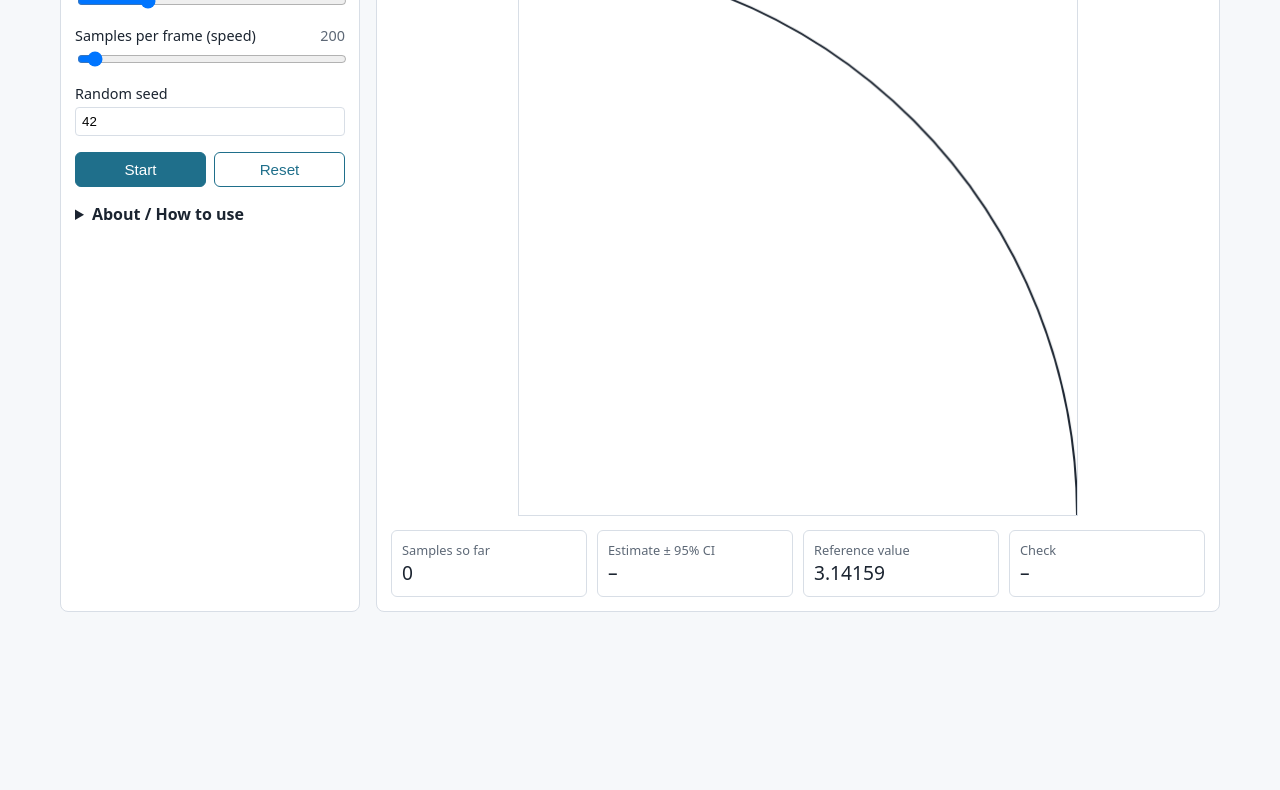
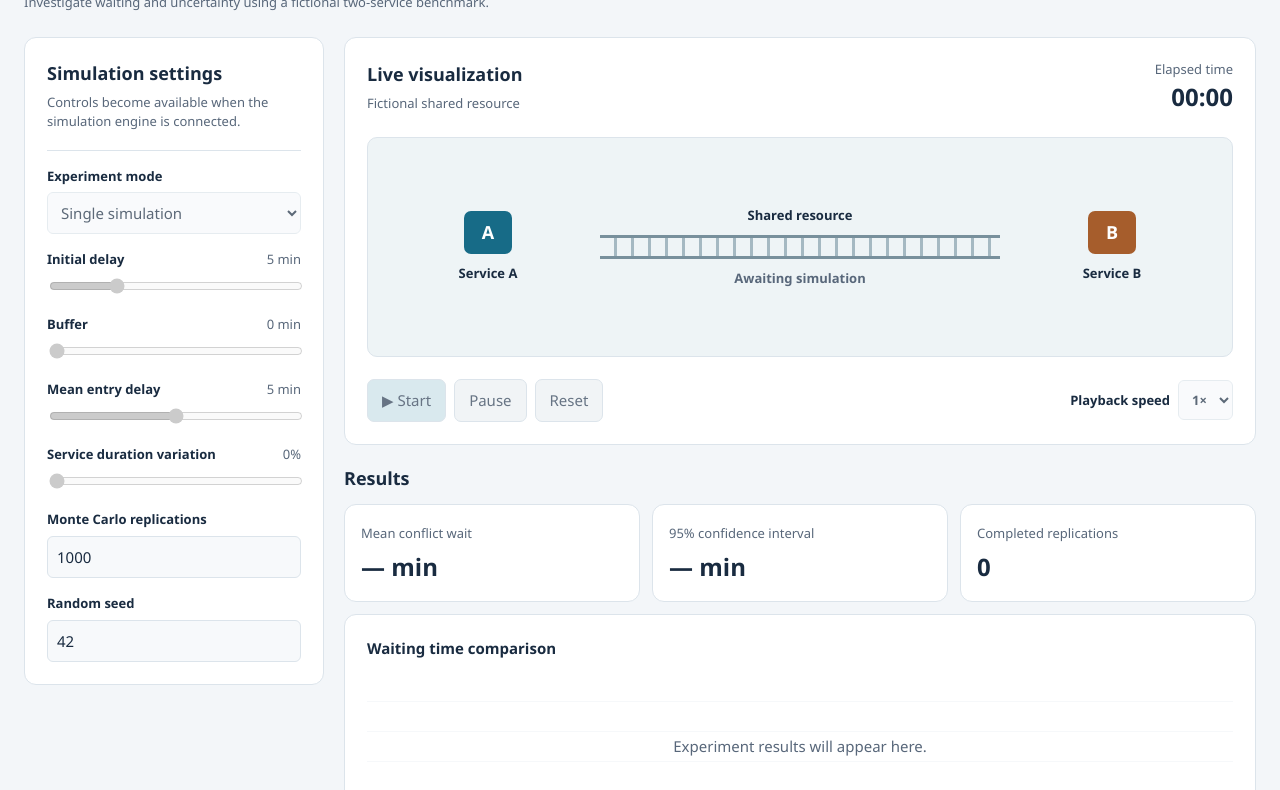
Before and after one commit to Naveeth235/single-track-rail-delay-simulation, a plain HTML site: page docs/index.html in a window 1280 px wide. Shown: the part 160-950 px from the top of the page. Before the commit the page ends 800 px from the top, so only its background shows below. Drawn offline with Linux system fonts and the light colour scheme.

Commit message:
Design dashboard layout for synthetic benchmark

```diff
--- a/docs/index.html
+++ b/docs/index.html
@@ -3,179 +3,65 @@
 <head>
   <meta charset="utf-8">
   <meta name="viewport" content="width=device-width, initial-scale=1">
-<title>[Project Title]: Interactive Demo</title>
-<!--
-  STARTER TEMPLATE. The example simulation below is a Monte Carlo estimate of pi.
-  It is here only to show the required structure:
-    - at least three adjustable parameters
-    - Start / Pause / Reset
-    - a live visualisation
-    - at least one quantitative output, checked against a reference value
-    - an "About / How to use" panel
-  Replace the SIMULATION section and the controls with your own model.
--->
-<style>
-  :root { --ink:#1b2430; --muted:#5d6876; --line:#d8dee6; --accent:#1f6f8b; --bg:#f6f8fa; --ok:#1a7f37; --warn:#b35900; }
-  * { box-sizing: border-box; }
-  body { margin:0; font-family: system-ui, -apple-system, "Segoe UI", Roboto, sans-serif; color:var(--ink); background:var(--bg); }
-  header { padding:16px 20px; background:#fff; border-bottom:1px solid var(--line); }
-  header h1 { margin:0; font-size:1.3rem; }
-  header p { margin:4px 0 0; color:var(--muted); font-size:.95rem; }
-  main { display:grid; grid-template-columns: 300px 1fr; gap:16px; padding:16px 20px; max-width:1200px; margin:0 auto; }
-  @media (max-width: 800px) { main { grid-template-columns: 1fr; } }
-  .panel { background:#fff; border:1px solid var(--line); border-radius:8px; padding:14px; }
-  label { display:block; font-size:.9rem; margin:12px 0 4px; }
-  label span { float:right; font-variant-numeric: tabular-nums; color:var(--muted); }
-  input[type=range] { width:100%; }
-  input[type=number] { width:100%; padding:6px; border:1px solid var(--line); border-radius:4px; }
-  .buttons { display:flex; gap:8px; margin-top:16px; }
-  button { flex:1; padding:8px; border:1px solid var(--accent); background:var(--accent); color:#fff; border-radius:6px; font-size:.95rem; cursor:pointer; }
-  button.secondary { background:#fff; color:var(--accent); }
-  canvas { width:100%; max-width:560px; aspect-ratio:1; display:block; margin:0 auto; background:#fff; border:1px solid var(--line); }
-  .stats { display:grid; grid-template-columns: repeat(auto-fit, minmax(150px,1fr)); gap:10px; margin-top:14px; }
-  .stat { border:1px solid var(--line); border-radius:6px; padding:10px; }
-  .stat .k { font-size:.8rem; color:var(--muted); }
-  .stat .v { font-size:1.2rem; font-variant-numeric: tabular-nums; }
-  .check.ok { color:var(--ok); } .check.warn { color:var(--warn); }
-  details { margin-top:16px; }
-  summary { cursor:pointer; font-weight:600; }
-  details p, details li { font-size:.92rem; line-height:1.45; }
-</style>
+  <title>Railway Delay Lab</title>
+  <link rel="stylesheet" href="style.css">
 </head>
 <body>
-<header>
-  <h1>[Project Title]</h1>
-  <p>[One-sentence description of what the simulation shows.]</p>
-</header>
-
+  <header><strong>Railway Delay Lab</strong><span>SE4042 · Transportation modelling</span></header>
   <main>
-  <section class="panel" aria-label="Controls">
-    <!-- REPLACE: your own parameters (at least three) -->
-    <label for="nTotal">Total samples <span id="nTotalVal"></span></label>
-    <input id="nTotal" type="range" min="1000" max="200000" step="1000" value="50000">
-
-    <label for="speed">Samples per frame (speed) <span id="speedVal"></span></label>
-    <input id="speed" type="range" min="10" max="5000" step="10" value="200">
-
+    <div class="intro">
+      <div><h1>Explore delay propagation</h1><p>Investigate waiting and uncertainty using a fictional two-service benchmark.</p></div>
+      <span class="badge">Layout preview</span>
+    </div>
+    <div class="dashboard">
+      <aside class="panel">
+        <h2>Simulation settings</h2>
+        <p>Controls become available when the simulation engine is connected.</p>
+        <fieldset disabled>
+          <label for="mode">Experiment mode</label>
+          <select id="mode"><option>Single simulation</option><option>Monte Carlo experiment</option></select>
+          <label for="delay">Initial delay <span>5 min</span></label>
+          <input id="delay" type="range" min="0" max="20" value="5">
+          <label for="buffer">Buffer <span>0 min</span></label>
+          <input id="buffer" type="range" min="0" max="15" value="0">
+          <label for="entry">Mean entry delay <span>5 min</span></label>
+          <input id="entry" type="range" min="0" max="10" value="5">
+          <label for="variation">Service duration variation <span>0%</span></label>
+          <input id="variation" type="range" min="0" max="30" value="0">
+          <label for="runs">Monte Carlo replications</label>
+          <input id="runs" type="number" min="100" value="1000">
           <label for="seed">Random seed</label>
-    <input id="seed" type="number" value="42" min="1" step="1">
-
-    <div class="buttons">
-      <button id="startBtn">Start</button>
-      <button id="resetBtn" class="secondary">Reset</button>
+          <input id="seed" type="number" min="1" value="42">
+        </fieldset>
+      </aside>
+      <div class="content">
+        <section class="panel">
+          <div class="heading"><div><h2>Live visualization</h2><p>Fictional shared resource</p></div><div class="clock"><small>Elapsed time</small><strong>00:00</strong></div></div>
+          <div class="scene" role="img" aria-label="Conceptual diagram of two fictional services and a shared resource">
+            <div class="service"><b class="marker">A</b>Service A</div>
+            <div class="resource">Shared resource<div class="track"></div><small>Awaiting simulation</small></div>
+            <div class="service"><b class="marker orange">B</b>Service B</div>
           </div>
-
-    <details>
-      <summary>About / How to use</summary>
-      <!-- REPLACE: explain your model, its parameters and how to read the outputs -->
-      <p>This example estimates &pi; by sampling random points in a unit square and counting the fraction that falls inside the quarter circle: &pi; &asymp; 4 &times; (inside / total).</p>
-      <ul>
-        <li>Set the parameters, then press <b>Start</b>. <b>Pause</b> stops the run; <b>Reset</b> clears it and applies new settings.</li>
-        <li>The estimate is shown with a 95% confidence interval. The error should shrink roughly as 1/&radic;N.</li>
-        <li>The check compares the estimate with the reference value; the notebook gives the same result for the default settings.</li>
-      </ul>
-    </details>
-  </section>
-
-  <section class="panel" aria-label="Simulation">
-    <canvas id="view" width="560" height="560" aria-label="Live visualisation"></canvas>
-    <div class="stats">
-      <div class="stat"><div class="k">Samples so far</div><div class="v" id="outN">0</div></div>
-      <div class="stat"><div class="k">Estimate &plusmn; 95% CI</div><div class="v" id="outEst">–</div></div>
-      <div class="stat"><div class="k">Reference value</div><div class="v" id="outRef">3.14159</div></div>
-      <div class="stat"><div class="k">Check</div><div class="v check" id="outCheck">–</div></div>
+          <div class="heading">
+            <div class="buttons"><button disabled>▶ Start</button><button disabled>Pause</button><button disabled>Reset</button></div>
+            <label class="speed">Playback speed <select disabled><option>1×</option><option>2×</option></select></label>
           </div>
         </section>
+        <section>
+          <h2 class="section-title">Results</h2>
+          <div class="metrics">
+            <article class="panel metric"><small>Mean conflict wait</small><strong>— min</strong></article>
+            <article class="panel metric"><small>95% confidence interval</small><strong>— min</strong></article>
+            <article class="panel metric"><small>Completed replications</small><strong>0</strong></article>
+          </div>
+          <div class="panel chart"><h3>Waiting time comparison</h3><div class="empty">Experiment results will appear here.</div></div>
+          <div class="panel heading chart"><div><h3>Analytical benchmark</h3><p>Equal five-minute exponential entry means and zero planned gap.</p></div><div class="clock"><small>Expected mean wait</small><strong>2.5 min</strong><small>Verification pending</small></div></div>
+        </section>
+      </div>
+    </div>
+    <section class="panel guide">
+      <details open><summary>About / How to use</summary><p>This educational demonstration will illustrate discrete-event simulation, random input modelling and Monte Carlo estimation. Choose a scenario, adjust parameters and start the simulation once the engine is available. Compare the estimated mean with the analytical reference under its stated assumptions.</p></details>
+    </section>
   </main>
-
-<script>
-// ---------- seeded random number generator (reproducible runs) ----------
-function mulberry32(a) {
-  return function () {
-    a |= 0; a = a + 0x6D2B79F5 | 0;
-    let t = Math.imul(a ^ a >>> 15, 1 | a);
-    t = t + Math.imul(t ^ t >>> 7, 61 | t) ^ t;
-    return ((t ^ t >>> 14) >>> 0) / 4294967296;
-  };
-}
-
-// ---------- SIMULATION (REPLACE with your own model) ----------
-const REFERENCE = Math.PI;          // analytic / notebook reference value
-const sim = { rng: null, n: 0, inside: 0, nTotal: 0 };
-
-function initSim(params) {
-  sim.rng = mulberry32(params.seed);
-  sim.n = 0; sim.inside = 0; sim.nTotal = params.nTotal;
-}
-
-function stepSim(k, draw) {                 // advance the model by k samples
-  for (let i = 0; i < k && sim.n < sim.nTotal; i++) {
-    const x = sim.rng(), y = sim.rng();
-    const hit = x * x + y * y <= 1;
-    sim.n++; if (hit) sim.inside++;
-    draw(x, y, hit);
-  }
-}
-
-function estimate() {                       // quantitative output with uncertainty
-  if (sim.n === 0) return null;
-  const p = sim.inside / sim.n;
-  const est = 4 * p;
-  const se = 4 * Math.sqrt(p * (1 - p) / sim.n);
-  return { est, ci: 1.96 * se };
-}
-
-// ---------- UI wiring (keep the pattern, adapt the details) ----------
-const $ = (id) => document.getElementById(id);
-const ctx = $("view").getContext("2d");
-let running = false, frame = null;
-
-function params() {
-  return { nTotal: +$("nTotal").value, speed: +$("speed").value, seed: Math.max(1, Math.floor(+$("seed").value) || 1) };
-}
-function showParams() {
-  $("nTotalVal").textContent = (+$("nTotal").value).toLocaleString();
-  $("speedVal").textContent = (+$("speed").value).toLocaleString();
-}
-function clearView() {
-  const w = ctx.canvas.width;
-  ctx.fillStyle = "#fff"; ctx.fillRect(0, 0, w, w);
-  ctx.strokeStyle = "#1b2430"; ctx.lineWidth = 2;
-  ctx.beginPath(); ctx.arc(0, w, w, -Math.PI / 2, 0); ctx.stroke();
-}
-function drawPoint(x, y, hit) {
-  const w = ctx.canvas.width;
-  ctx.fillStyle = hit ? "rgba(31,111,139,0.55)" : "rgba(179,89,0,0.55)";
-  ctx.fillRect(x * w, (1 - y) * w, 1.5, 1.5);
-}
-function showOutputs() {
-  $("outN").textContent = sim.n.toLocaleString();
-  const e = estimate();
-  if (!e) { $("outEst").textContent = "–"; $("outCheck").textContent = "–"; $("outCheck").className = "v check"; return; }
-  $("outEst").textContent = `${e.est.toFixed(4)} ± ${e.ci.toFixed(4)}`;
-  const ok = Math.abs(e.est - REFERENCE) <= e.ci;
-  $("outCheck").textContent = ok ? "Within CI" : "Outside CI";
-  $("outCheck").className = "v check " + (ok ? "ok" : "warn");
-}
-function loop() {
-  stepSim(params().speed, drawPoint);
-  showOutputs();
-  if (sim.n >= sim.nTotal) { stop(); $("startBtn").textContent = "Done"; $("startBtn").disabled = true; return; }
-  frame = requestAnimationFrame(loop);
-}
-function start() { running = true; $("startBtn").textContent = "Pause"; frame = requestAnimationFrame(loop); }
-function stop() { running = false; if (frame) cancelAnimationFrame(frame); $("startBtn").textContent = "Start"; }
-function reset() {
-  stop(); initSim(params()); clearView(); showOutputs();
-  $("startBtn").disabled = false; $("startBtn").textContent = "Start";
-}
-
-$("startBtn").addEventListener("click", () => (running ? stop() : start()));
-$("resetBtn").addEventListener("click", reset);
-["nTotal", "speed"].forEach((id) => $(id).addEventListener("input", showParams));
-["nTotal", "seed"].forEach((id) => $(id).addEventListener("change", reset));
-$("outRef").textContent = REFERENCE.toFixed(5);
-showParams(); reset();
-</script>
 </body>
 </html>
--- /dev/null
+++ b/docs/style.css
@@ -0,0 +1,65 @@
+:root {
+  --ink: #192b40;
+  --muted: #58677a;
+  --line: #dce4eb;
+  --accent: #176b87;
+}
+* { box-sizing: border-box; }
+body { margin: 0; background: #f3f6f9; color: var(--ink); font: 15px/1.5 "Segoe UI", system-ui, sans-serif; }
+header { display: flex; align-items: center; justify-content: space-between; gap: 16px; background: #192b40; color: white; padding: 18px max(24px, calc((100vw - 1280px) / 2)); }
+header strong { font-size: 20px; }
+header span { font-size: 13px; color: #c4d1df; }
+main { max-width: 1328px; margin: auto; padding: 30px 24px; }
+h1, h2, h3, p { margin: 0; }
+h1 { font-size: clamp(24px, 3vw, 34px); letter-spacing: -.035em; }
+h2 { font-size: 18px; }
+h3 { font-size: 15px; }
+p, small { color: var(--muted); font-size: 13px; }
+p { margin-top: 6px; }
+.intro, .heading { display: flex; align-items: center; justify-content: space-between; gap: 16px; }
+.intro { margin-bottom: 24px; }
+.badge { background: #fff0d8; color: #805019; padding: 6px 12px; border-radius: 20px; font-size: 12px; white-space: nowrap; }
+.dashboard { display: grid; grid-template-columns: 300px minmax(0, 1fr); gap: 20px; align-items: start; }
+.content { display: grid; gap: 20px; min-width: 0; }
+.panel { background: white; border: 1px solid var(--line); border-radius: 12px; padding: 22px; }
+fieldset { border: 0; border-top: 1px solid var(--line); margin: 18px 0 0; padding: 0; min-width: 0; }
+label { display: block; font-size: 13px; font-weight: 600; margin: 16px 0 6px; }
+label span { float: right; color: var(--muted); font-weight: 400; }
+input, select, button { font: inherit; }
+input[type=range] { width: 100%; accent-color: var(--accent); }
+input[type=number], select { width: 100%; padding: 9px; border: 1px solid var(--line); border-radius: 6px; background: #f7f9fb; color: var(--ink); }
+.clock { text-align: right; white-space: nowrap; }
+.clock small, .clock strong { display: block; }
+.clock strong { font-size: 24px; }
+.scene { margin: 22px 0; min-height: 220px; display: grid; grid-template-columns: 1fr 2fr 1fr; align-items: center; gap: 12px; padding: 20px; background: #eef4f6; border: 1px solid var(--line); border-radius: 10px; }
+.service, .resource { display: grid; justify-items: center; gap: 10px; font-size: 13px; font-weight: 600; text-align: center; }
+.marker { background: var(--accent); color: white; border-radius: 7px; padding: 8px 18px; font-size: 18px; }
+.orange { background: #a65d2c; }
+.track { width: 100%; height: 24px; border-block: 3px solid #78909c; background: repeating-linear-gradient(90deg, transparent 0 14px, #a5b9c2 14px 17px); }
+.buttons { display: flex; gap: 8px; }
+button { padding: 9px 14px; border: 1px solid var(--line); border-radius: 7px; background: #f1f4f6; color: #677484; }
+button:first-child { background: #d9e9ee; }
+button:disabled, input:disabled, select:disabled { cursor: not-allowed; }
+.speed { display: flex; align-items: center; gap: 8px; margin: 0; white-space: nowrap; }
+.speed select { width: auto; }
+.section-title { margin-bottom: 12px; }
+.metrics { display: grid; grid-template-columns: repeat(3, minmax(0, 1fr)); gap: 12px; }
+.metric { padding: 16px; }
+.metric strong { display: block; font-size: 24px; margin-top: 6px; }
+.chart { margin-top: 12px; }
+.empty { display: grid; place-items: center; min-height: 150px; margin-top: 12px; color: var(--muted); text-align: center; background: repeating-linear-gradient(0deg, #fff, #fff 29px, #edf1f5 30px); border-bottom: 1px solid var(--line); }
+.guide { margin-top: 20px; }
+summary { cursor: pointer; font-weight: 700; }
+.guide p { max-width: 850px; margin-top: 12px; }
+@media (max-width: 850px) {
+  .dashboard { grid-template-columns: 1fr; }
+}
+@media (max-width: 540px) {
+  main { padding: 18px 12px; }
+  header { padding: 14px 12px; }
+  header span { display: none; }
+  .intro, .heading { flex-wrap: wrap; align-items: flex-start; }
+  .panel { padding: 15px; }
+  .scene { padding: 12px; gap: 5px; min-height: 150px; }
+  .metrics { grid-template-columns: 1fr; }
+}
```
Lines whose indentation alone changed are shown as unchanged.
